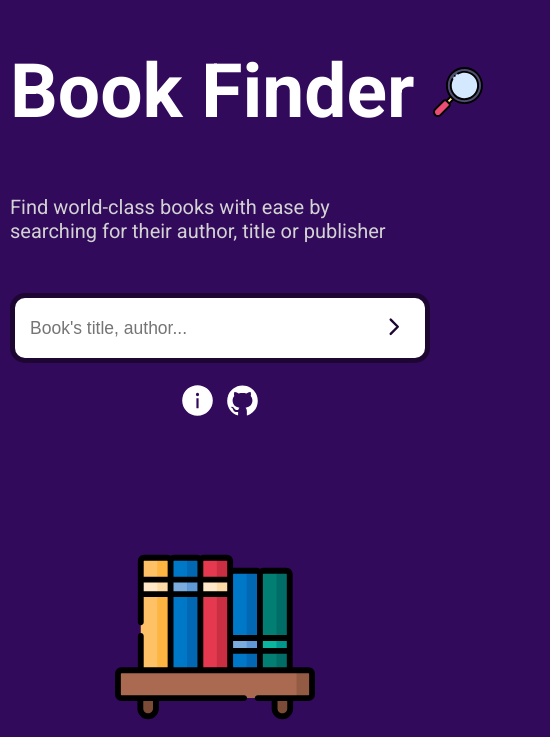
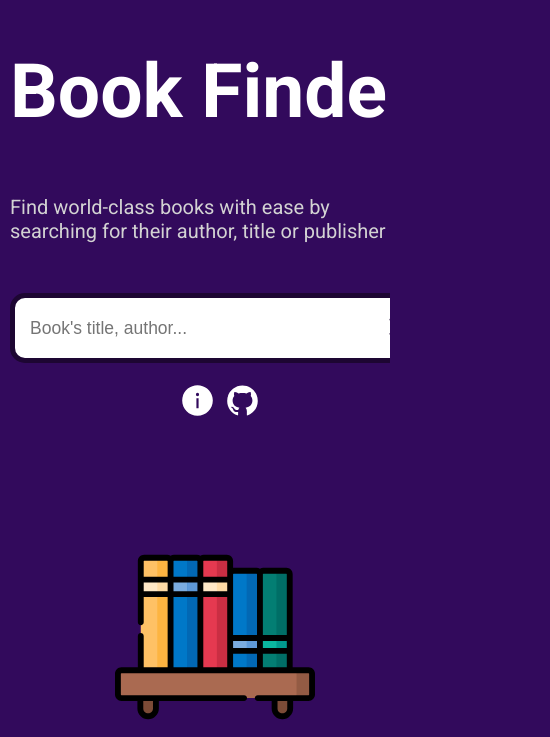
Before and after one commit to lucasmsa/book-finder-app, a React (Create React App) app: page / in a window 390 px wide. Shown: the part 113-850 px from the top of the page, 550 px wide, since content can reach past the window. Built offline with nearby package versions, Linux system fonts and the light colour scheme.

Commit message:
remove horizontal scrolling phones

```diff
--- a/src/styles/global.ts
+++ b/src/styles/global.ts
@@ -8,9 +8,15 @@ export default createGlobalStyle`
     box-sizing: border-box;
   }
 
-  body {
+  html, body {
     -webkit-font-smoothing: antialised;
     background: #320A5C;
+    overflow-x: hidden;
+  }
+
+  body {
+    width: 100%;
+    position: relative;
   }
 
   #root {
```
